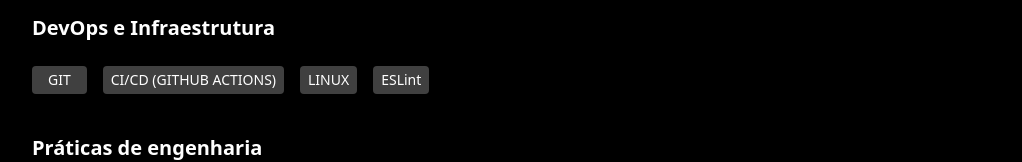
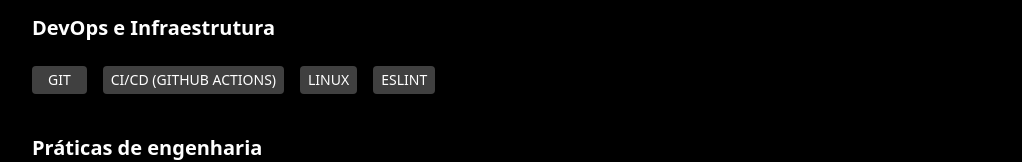
Before and after one commit to mateusbra/Portfolio, a React (Vite) app: page / in a window 1280 px wide. Shown: the part 3134-3296 px from the top of the page, without its empty margins (128-1150 px from the left). Built offline with nearby package versions, Linux system fonts and the light colour scheme.

Commit message:
feat: add eslint uppercase

```diff
--- a/src/App.tsx
+++ b/src/App.tsx
@@ -245,7 +245,7 @@ export default function App() {
               <span>LINUX</span>
             </div>
             <div className="bg-neutral-700 rounded-sm px-2 py-1">
-              <span>ESLint</span>
+              <span>ESLINT</span>
             </div>
           </div>
           <h3 className="mt-10 text-xl font-bold text-white mb-6">
```
